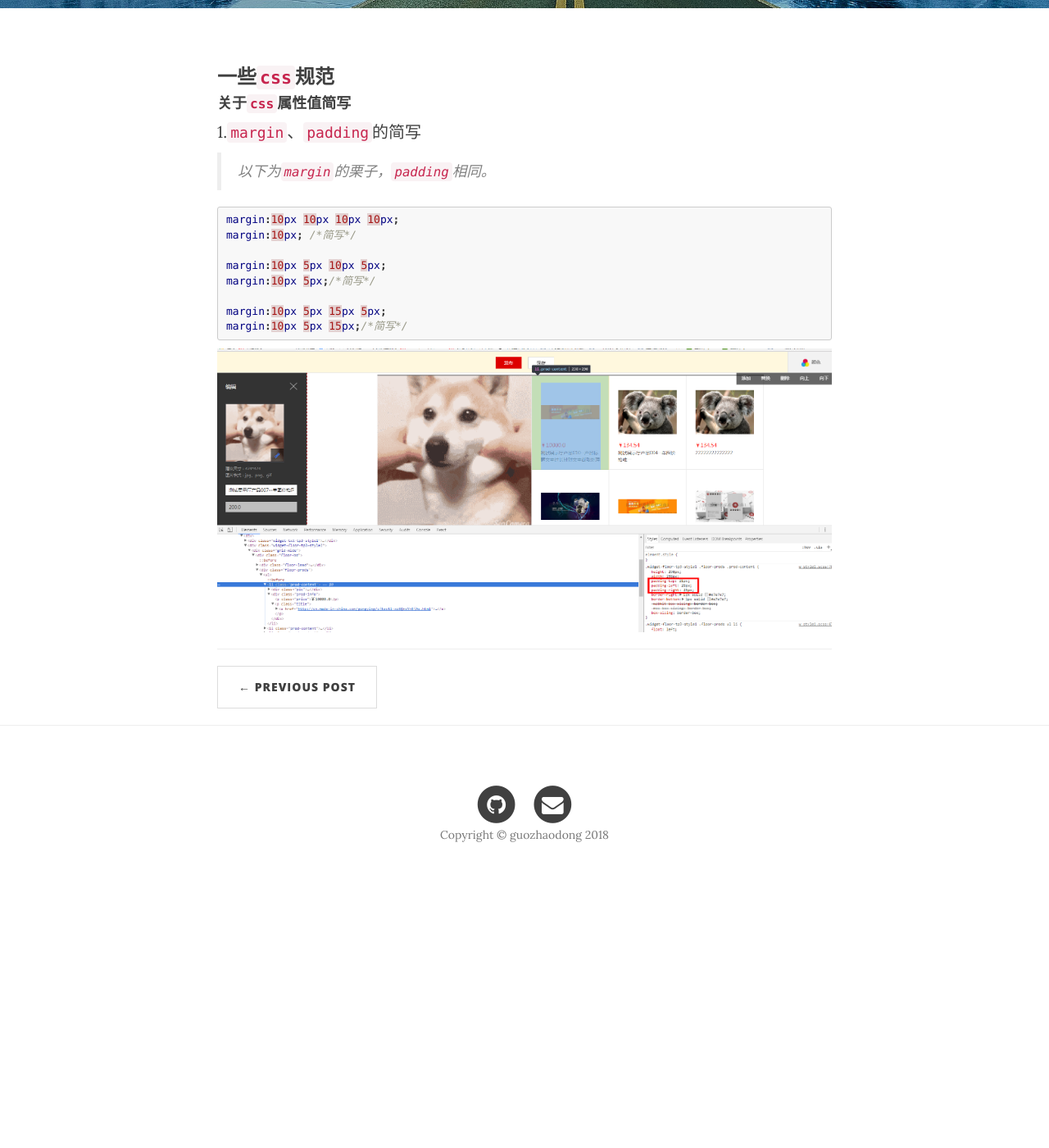
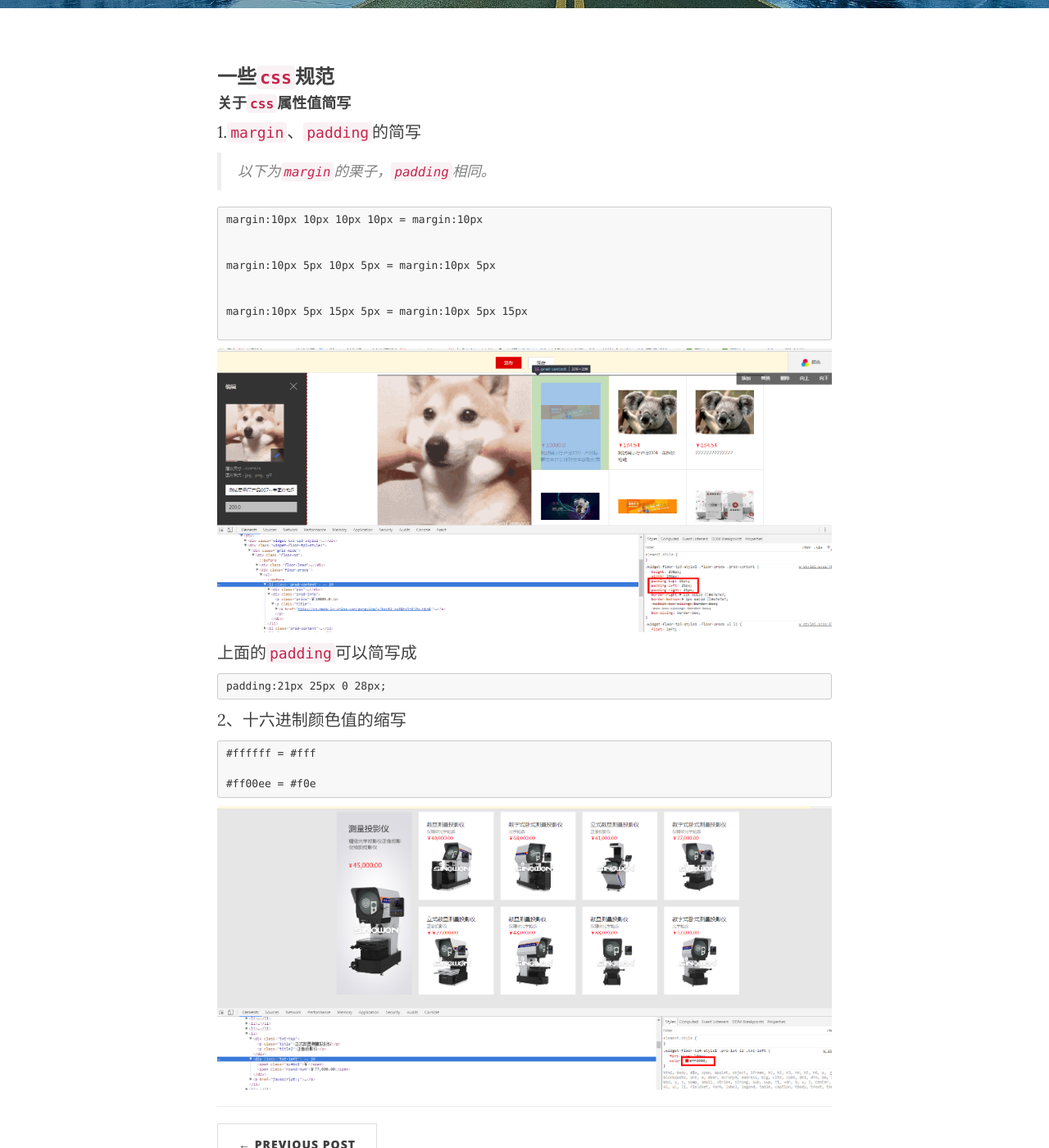
Before and after one commit to Bubble2/Bubble2.github.io, a Jekyll site: the page built from _posts/2018-01-08-better-css.md, in a window 1280 px wide and 1400 px high, scrolled down 403 px. Shown: the whole window at 82% size. Built offline with Jekyll 4.4.1, drawn with Linux system fonts in a browser that asks for light colours; nearby versions of some CDN libraries; before the commit the page ends 1497 px from its top, so only the background shows below that.

Commit message:
init better-css

````diff
--- a/_posts/2018-01-08-better-css.md
+++ b/_posts/2018-01-08-better-css.md
@@ -13,15 +13,29 @@ author:     "guozhaodong"
 
 > 以下为`margin`的栗子，`padding`相同。
 
-``` css
-margin:10px 10px 10px 10px;
-margin:10px; /*简写*/
+```
+margin:10px 10px 10px 10px = margin:10px
 
-margin:10px 5px 10px 5px;
-margin:10px 5px;/*简写*/
 
-margin:10px 5px 15px 5px;
-margin:10px 5px 15px;/*简写*/
+margin:10px 5px 10px 5px = margin:10px 5px
+
+
+margin:10px 5px 15px 5px = margin:10px 5px 15px
+
 ```
 
+![image](/img/better-css/1.png)
+
+上面的`padding`可以简写成
+```
+padding:21px 25px 0 28px;
+```
+
+2、十六进制颜色值的缩写
+
+```
+#ffffff = #fff
+
+#ff00ee = #f0e
+```
 ![image](/img/better-css/2.png)
````
Also changed, not shown: img/better-css/1.png, img/better-css/2.png, img/better-css/x.png (added).
